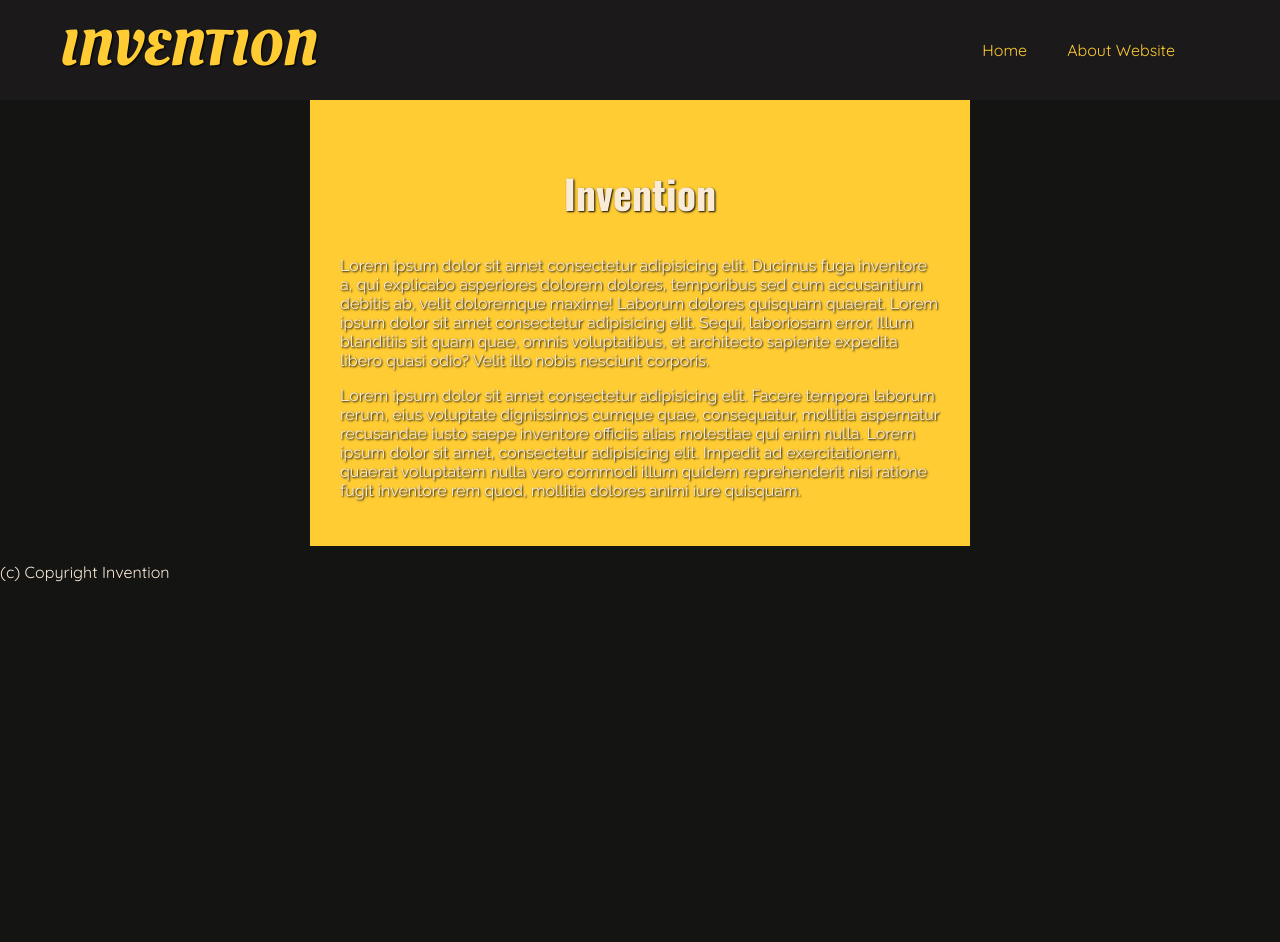
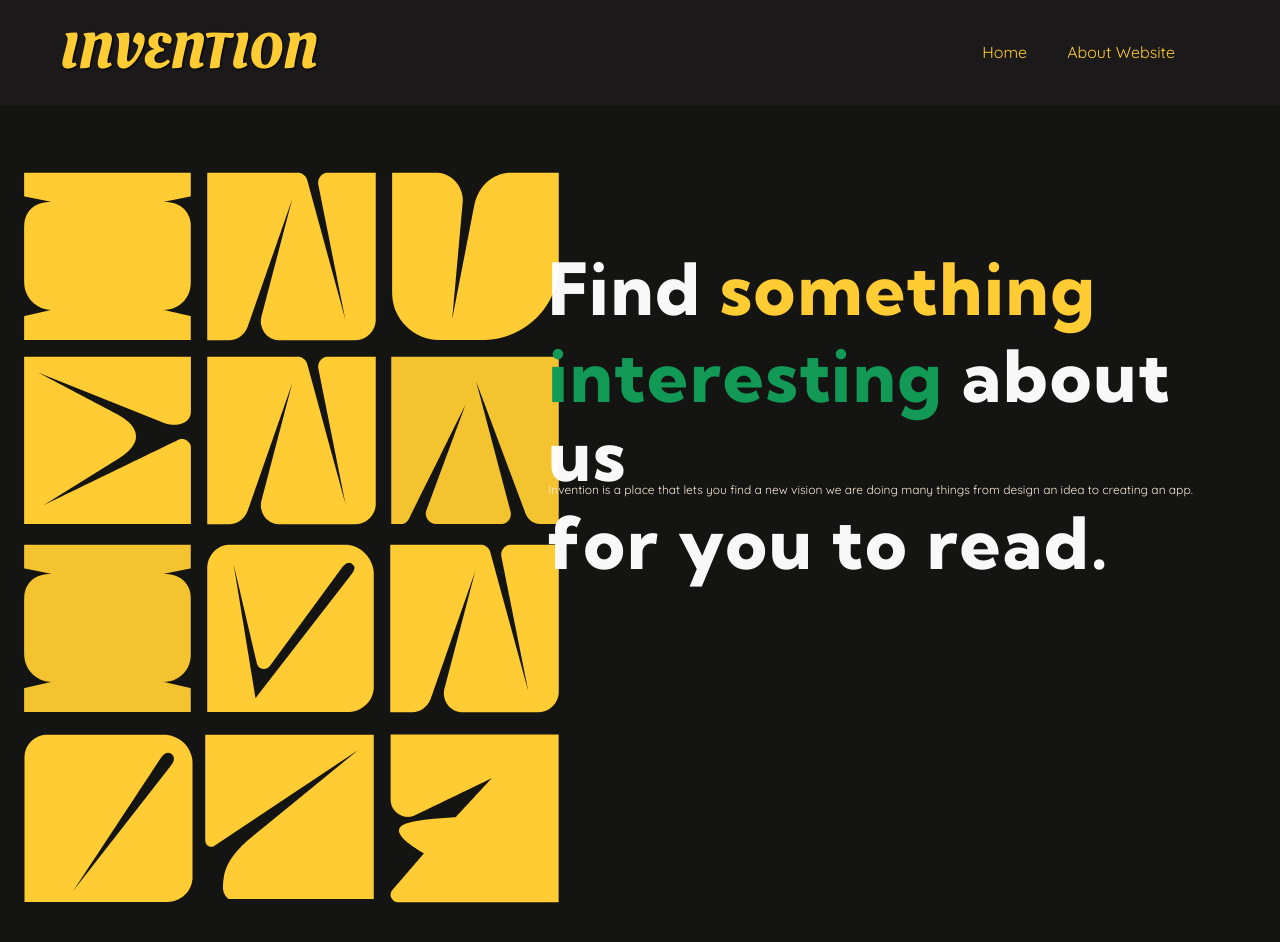
Before and after one commit to aziemp66/Invention17, a plain HTML site: page index.html in a window 1280 px wide. Before the commit the page ends 800 px from the top, so only its background shows below. Drawn offline with nearby package versions, Linux system fonts and the light colour scheme.

Commit message:
Update Landing Page 1.0

```diff
--- a/index.html
+++ b/index.html
@@ -1,17 +1,23 @@
 <!DOCTYPE html>
 <html lang="en">
     <head>
+        <!--Font Link-->
         <link rel="preconnect" href="https://fonts.googleapis.com" />
         <link rel="preconnect" href="https://fonts.gstatic.com" crossorigin />
         <link
             href="https://fonts.googleapis.com/css2?family=Oleo+Script:wght@400;700&family=Oswald:wght@200;300;400;500;600;700&family=Quicksand:wght@300;400;500;600;700&family=Raleway:ital,wght@0,100;0,200;0,300;0,400;0,500;0,600;0,700;0,800;0,900;1,100;1,200;1,300;1,400;1,500;1,600;1,700;1,800;1,900&display=swap"
             rel="stylesheet"
         />
-        <link rel="stylesheet" href="/style/shared.css" />
-        <link rel="stylesheet" href="/style/index.css" />
+        <link href="https://fonts.googleapis.com/css2?family=Kumbh+Sans:wght@400;500;700;800&display=swap" rel="stylesheet">
+        <!--Meta Tags-->
         <meta charset="UTF-8" />
         <meta http-equiv="X-UA-Compatible" content="IE=edge" />
         <meta name="viewport" content="width=device-width, initial-scale=1.0" />
+         <!-- Bootstrap CSS -->
+        <link rel="stylesheet" href="https://maxcdn.bootstrapcdn.com/bootstrap/4.0.0/css/bootstrap.min.css" integrity="sha384-Gn5384xqQ1aoWXA+058RXPxPg6fy4IWvTNh0E263XmFcJlSAwiGgFAW/dAiS6JXm" crossorigin="anonymous">
+        <!--Custom CSS-->
+        <link rel="stylesheet" href="./style/shared.css" />
+        <link rel="stylesheet" href="./style/index.css" />
         <title>Invention</title>
     </head>
     <body>
@@ -21,7 +27,7 @@
             </div>
             <nav>
                 <ul>
-                    <li><a href="/index.html">Home</a></li>
+                    <li><a href="./index.html">Home</a></li>
                     <li>
                         <a href="https://github.com/aziemp66/Invention17"
                             >About Website</a
@@ -31,7 +37,7 @@
             </nav>
         </header>
         <main>
-            <section id="core">
+            <!-- <section id="core">
                 <div>
                     <h2>Invention</h2>
                     <p>
@@ -57,15 +63,37 @@
                         animi iure quisquam.
                     </p>
                 </div>
+            </section> -->
+            <section class="container" id="landing">
+               <div class="row h-100">
+                    <div class="col-custom-1 col-xl-5 my-auto">
+                        <img src="./images/Invention17.png" alt="Invention17" srcset="">
+                    </div>
+                    <div class="col-custom-2 col-xl-7">
+                        <div class="heading-text">
+                            <span id="text-heading">
+                                <h1>Find <span id="color1">something</span></h1>
+                                <h1><span id="color2">interesting</span> about us</h1>
+                                <h1>for you to read.</h1>
+                            </span>
+                            <p>Invention is a place that lets you find a new vision we are doing many things from design an idea to creating an app.</p>
+                        </div>
+                        <div>
+                            <a href="http://"></a>
+                            <a href="http://">
+                                <i></i>
+                                <span></span>
+                            </a>
+                        </div>
+                    </div>
+               </div>
             </section>
             <section id="newsfeed">
                 <div></div>
             </section>
         </main>
         <footer>
-            <div>
-                <p>(c) Copyright Invention</p>
-            </div>
+
         </footer>
     </body>
 </html>
--- a/style/index.css
+++ b/style/index.css
@@ -1,17 +1,19 @@
-body {
-    background-color: rgb(20, 20, 18);
-    color: antiquewhite;
+*,body{
+    padding: 0;
+    margin: 0;
 }
 main {
+    background-color: #141412;
+    color: #faebd7;
+}
+main {
+    display: block;
+    max-width: 100%;
     position: static;
 }
-#core {
+/* #core {
     text-align: center;
     margin: 0 auto;
-    width: 600px;
-    background-color: rgb(255, 204, 51);
-    text-shadow: 1px 1px 2px black;
-    padding: 30px;
 }
 #core h2 {
     font-family: "Oswald", sans-serif;
@@ -20,4 +22,10 @@ main {
 #core p {
     font-family: "Raleway", sans-serif;
     text-align: left;
+} */
+/*Responsive CSS*/
+@media (min-width: 1200px){
+    .container {
+        max-width: 1600px;
+    }
 }
--- a/style/shared.css
+++ b/style/shared.css
@@ -1,7 +1,8 @@
+@import url('https://fonts.googleapis.com/css2?family=Kumbh+Sans:wght@400;500;700&display=swap');
 body {
-    margin: 0;
     font-family: "Quicksand", sans-serif;
 }
+/*Header CSS Start*/
 header {
     display: flex;
     justify-content: space-between;
@@ -17,10 +18,10 @@ header h1 {
     font-size: 50px;
     text-shadow: 1px 1px 2px rgb(0, 0, 0);
     text-transform: uppercase;
-    color: rgb(255, 204, 51);
+    color: #ffcc33;
 }
 #page-logo a {
-    color: rgb(255, 204, 51);
+    color: #ffcc33;
     text-decoration: none;
 }
 header ul {
@@ -32,13 +33,41 @@ header ul {
 header li {
     margin: 0 20px;
 }
-li a {
-    color: rgb(255, 204, 51);
+header li a {
+    color: #ffcc33;
     text-decoration: none;
 }
-li a:hover {
+header li a:hover {
     padding: 5px;
     border-radius: px;
-    background-color: rgb(255, 204, 51);
-    color: rgb(27, 25, 25);
+    background-color: #ffcc33;
+    color: #1b1919;
 }
+/*Header CSS End*/
+/*Landing CSS Start*/
+#landing{
+    font-size: 12px;
+    padding-top: 4rem;
+    padding-bottom: 2.6rem;
+}
+#text-heading{
+    display: flex;
+    flex-direction: column;
+    height: 29vh;
+    margin-top: 5rem;
+}
+#text-heading h1{
+    font-family: 'Kumbh Sans',sans-serif;
+    color: #fffffff8;
+    font-size: 6em;
+    font-weight: 800;
+    line-height: 1.1;
+    letter-spacing: 2px;
+}
+#text-heading #color1{
+    color: #FFCC33;
+}
+#text-heading #color2{
+    color: #119955;
+}
+/*Landing CSS End*/
```
Also changed, not shown: images/11c58e677a6bd262e00c80ae6c1346c9.png (added), images/Invention17.png (added), images/LandingInvention.jpg (added), images/icon/play.png (added).
